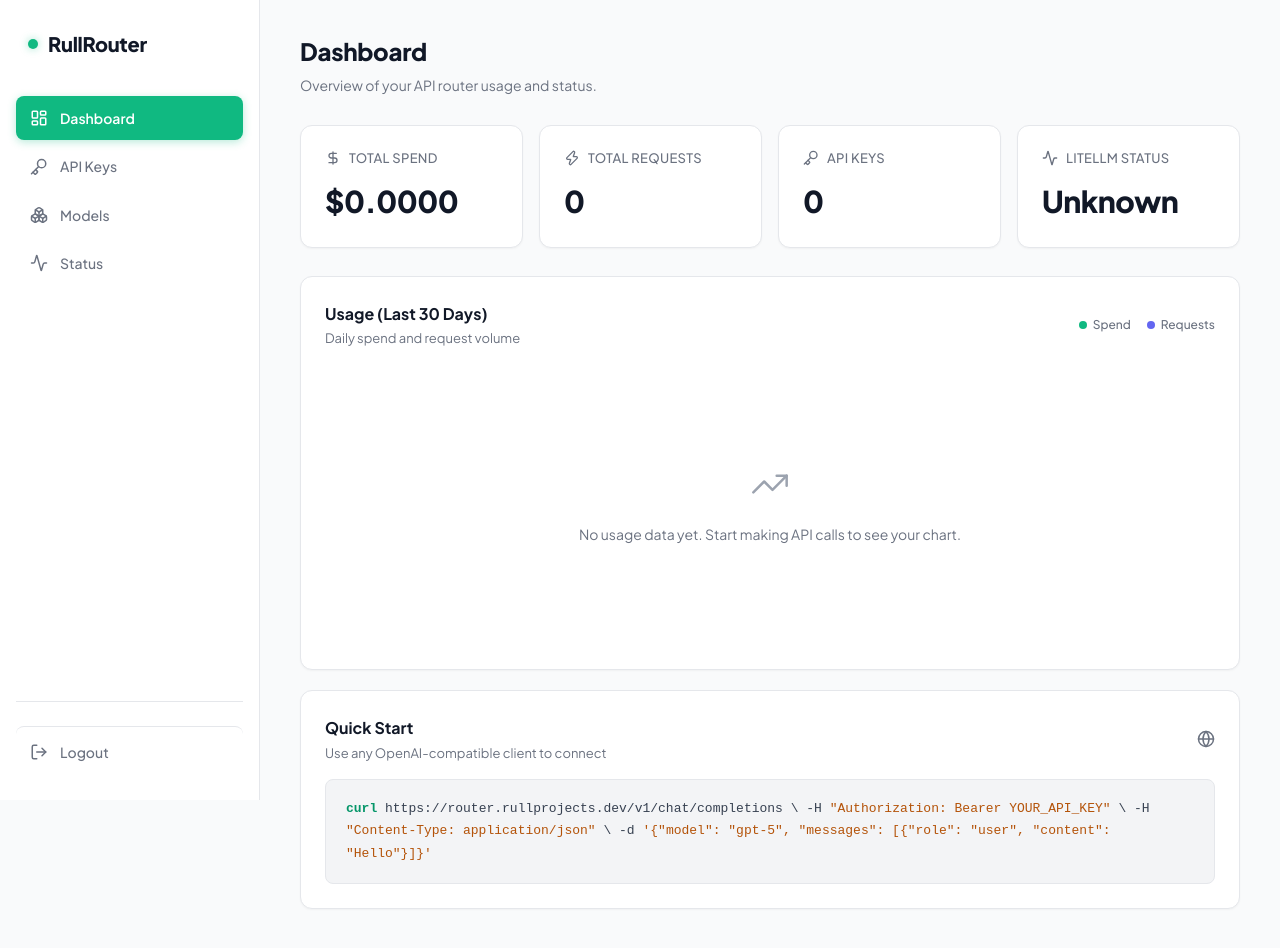
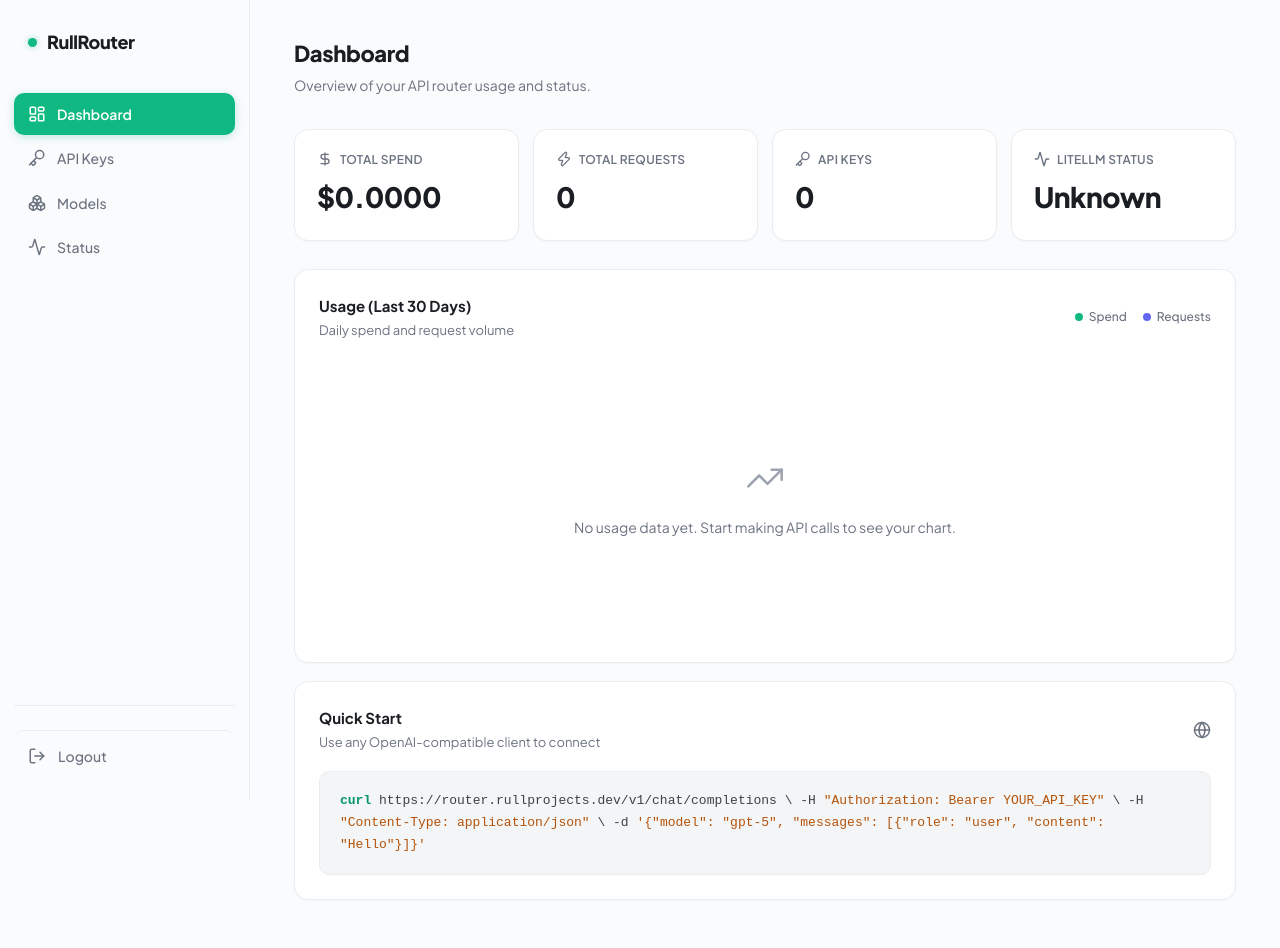
Before and after one commit to syahrullrmdhn/rullprojects.dev, a React (Vite) app in the folder frontend/: page / in a window 1280 px wide. Shown: the top 948 px of the page. Built offline with nearby package versions, Linux system fonts and the light colour scheme; no server answers; sample sign-in values are in the browser's storage.

Commit message:
style: refine UI spacing, softer shadows, tighter layout

```diff
--- a/frontend/src/App.css
+++ b/frontend/src/App.css
@@ -2,28 +2,29 @@
   --primary: #10b981;
   --primary-dark: #059669;
   --primary-light: #ecfdf5;
-  --primary-glow: rgba(16, 185, 129, 0.1);
+  --primary-glow: rgba(16, 185, 129, 0.08);
   --bg: #ffffff;
-  --bg-secondary: #f9fafb;
-  --bg-tertiary: #f3f4f6;
+  --bg-secondary: #fafbfc;
+  --bg-tertiary: #f4f5f7;
   --card: #ffffff;
-  --border: #e5e7eb;
-  --border-light: #f3f4f6;
-  --text: #111827;
-  --text-secondary: #374151;
+  --border: #eaedf0;
+  --border-light: #f4f5f7;
+  --text: #1a1d21;
+  --text-secondary: #3d4248;
   --text-muted: #6b7280;
   --text-light: #9ca3af;
-  --sidebar-bg: #ffffff;
+  --sidebar-bg: #fafbfc;
   --sidebar-active: #10b981;
   --danger: #ef4444;
   --warning: #f59e0b;
-  --radius: 12px;
-  --radius-sm: 8px;
-  --radius-lg: 16px;
-  --shadow-xs: 0 1px 2px rgba(0,0,0,0.04);
-  --shadow: 0 1px 3px rgba(0,0,0,0.06), 0 1px 2px rgba(0,0,0,0.04);
-  --shadow-md: 0 4px 6px -1px rgba(0,0,0,0.07), 0 2px 4px -2px rgba(0,0,0,0.05);
-  --shadow-lg: 0 10px 15px -3px rgba(0,0,0,0.08), 0 4px 6px -4px rgba(0,0,0,0.04);
+  --purple: #6366f1;
+  --radius: 14px;
+  --radius-sm: 10px;
+  --radius-lg: 18px;
+  --shadow-xs: 0 1px 2px rgba(0,0,0,0.03);
+  --shadow: 0 2px 8px rgba(0,0,0,0.04);
+  --shadow-md: 0 4px 12px rgba(0,0,0,0.06);
+  --shadow-lg: 0 8px 24px rgba(0,0,0,0.08);
 }
 
 * {
@@ -49,14 +50,14 @@ body {
 
 .layout-content {
   flex: 1;
-  padding: 32px 40px;
-  margin-left: 260px;
-  max-width: calc(100vw - 260px);
+  padding: 36px 44px;
+  margin-left: 250px;
+  max-width: calc(100vw - 250px);
 }
 
 /* Sidebar */
 .sidebar {
-  width: 260px;
+  width: 250px;
   height: 100vh;
   position: fixed;
   left: 0;
@@ -65,7 +66,7 @@ body {
   border-right: 1px solid var(--border);
   display: flex;
   flex-direction: column;
-  padding: 28px 16px;
+  padding: 24px 14px;
   z-index: 100;
 }
 
@@ -73,41 +74,41 @@ body {
   display: flex;
   align-items: center;
   gap: 10px;
-  font-size: 20px;
+  font-size: 18px;
   font-weight: 800;
   color: var(--text);
-  padding: 0 12px;
-  margin-bottom: 36px;
-  letter-spacing: -0.3px;
+  padding: 4px 14px;
+  margin-bottom: 32px;
+  letter-spacing: -0.4px;
 }
 
 .sidebar-logo-dot {
-  width: 10px;
-  height: 10px;
+  width: 9px;
+  height: 9px;
   border-radius: 50%;
   background: var(--primary);
   display: inline-block;
-  box-shadow: 0 0 8px rgba(16, 185, 129, 0.4);
+  box-shadow: 0 0 6px rgba(16, 185, 129, 0.4);
 }
 
 .sidebar-nav {
   display: flex;
   flex-direction: column;
-  gap: 4px;
+  gap: 2px;
   flex: 1;
 }
 
 .sidebar-link {
   display: flex;
   align-items: center;
-  gap: 12px;
-  padding: 11px 14px;
+  gap: 11px;
+  padding: 10px 14px;
   border-radius: var(--radius-sm);
   text-decoration: none;
   color: var(--text-muted);
   font-size: 14px;
   font-weight: 500;
-  transition: all 0.2s ease;
+  transition: all 0.15s ease;
 }
 
 .sidebar-link:hover {
@@ -119,7 +120,7 @@ body {
   background: var(--primary);
   color: white;
   font-weight: 600;
-  box-shadow: 0 2px 8px rgba(16, 185, 129, 0.3);
+  box-shadow: 0 2px 8px rgba(16, 185, 129, 0.25);
 }
 
 .sidebar-logout {
@@ -319,27 +320,27 @@ body {
   display: flex;
   align-items: center;
   justify-content: space-between;
-  margin-bottom: 28px;
+  margin-bottom: 32px;
 }
 
 .page-header h1 {
-  font-size: 24px;
+  font-size: 22px;
   font-weight: 800;
   color: var(--text);
-  letter-spacing: -0.3px;
+  letter-spacing: -0.4px;
 }
 
 .page-header p {
   font-size: 14px;
   color: var(--text-muted);
-  margin-top: 4px;
+  margin-top: 3px;
 }
 
 /* Stats */
 .stats-grid {
   display: grid;
-  grid-template-columns: repeat(auto-fit, minmax(220px, 1fr));
-  gap: 16px;
+  grid-template-columns: repeat(auto-fit, minmax(200px, 1fr));
+  gap: 14px;
   margin-bottom: 28px;
 }
 
@@ -347,32 +348,32 @@ body {
   background: var(--card);
   border-radius: var(--radius);
   border: 1px solid var(--border);
-  padding: 22px 24px;
+  padding: 20px 22px;
   box-shadow: var(--shadow-xs);
-  transition: all 0.2s ease;
+  transition: all 0.15s ease;
 }
 
 .stat-card:hover {
-  box-shadow: var(--shadow-md);
+  box-shadow: var(--shadow);
   transform: translateY(-1px);
 }
 
 .stat-card-label {
   display: flex;
   align-items: center;
-  gap: 8px;
-  font-size: 13px;
-  font-weight: 500;
+  gap: 7px;
+  font-size: 12px;
+  font-weight: 600;
   color: var(--text-muted);
   text-transform: uppercase;
   letter-spacing: 0.3px;
 }
 
 .stat-card-value {
-  font-size: 30px;
+  font-size: 28px;
   font-weight: 800;
   color: var(--text);
-  margin-top: 8px;
+  margin-top: 6px;
   letter-spacing: -0.5px;
 }
 
@@ -393,11 +394,11 @@ body {
   display: flex;
   align-items: center;
   justify-content: space-between;
-  margin-bottom: 16px;
+  margin-bottom: 18px;
 }
 
 .card-header h3 {
-  font-size: 16px;
+  font-size: 15px;
   font-weight: 700;
   color: var(--text);
 }
@@ -409,7 +410,7 @@ body {
 }
 
 .section {
-  margin-bottom: 20px;
+  margin-bottom: 18px;
 }
 
 /* Code Block */
```
